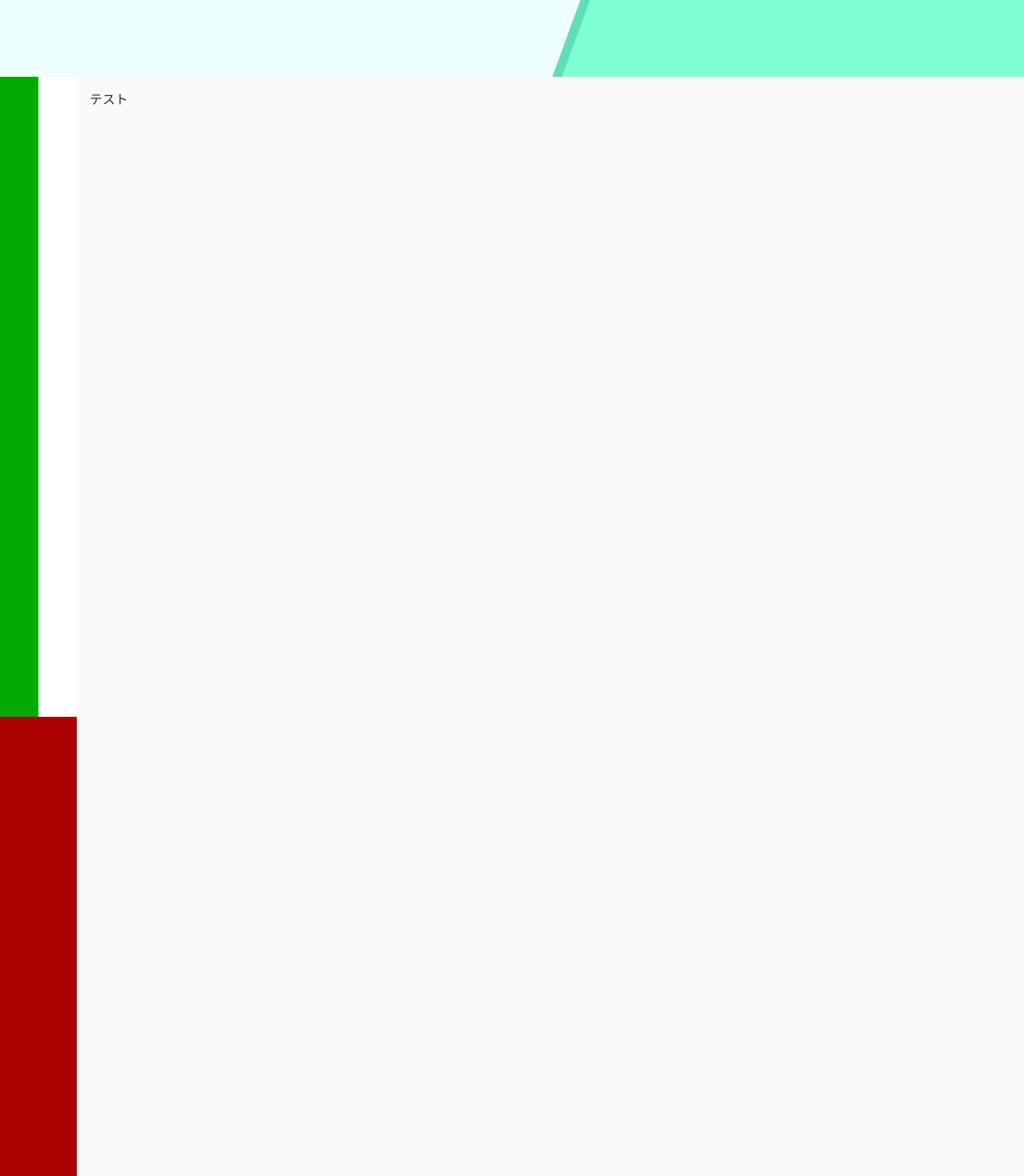
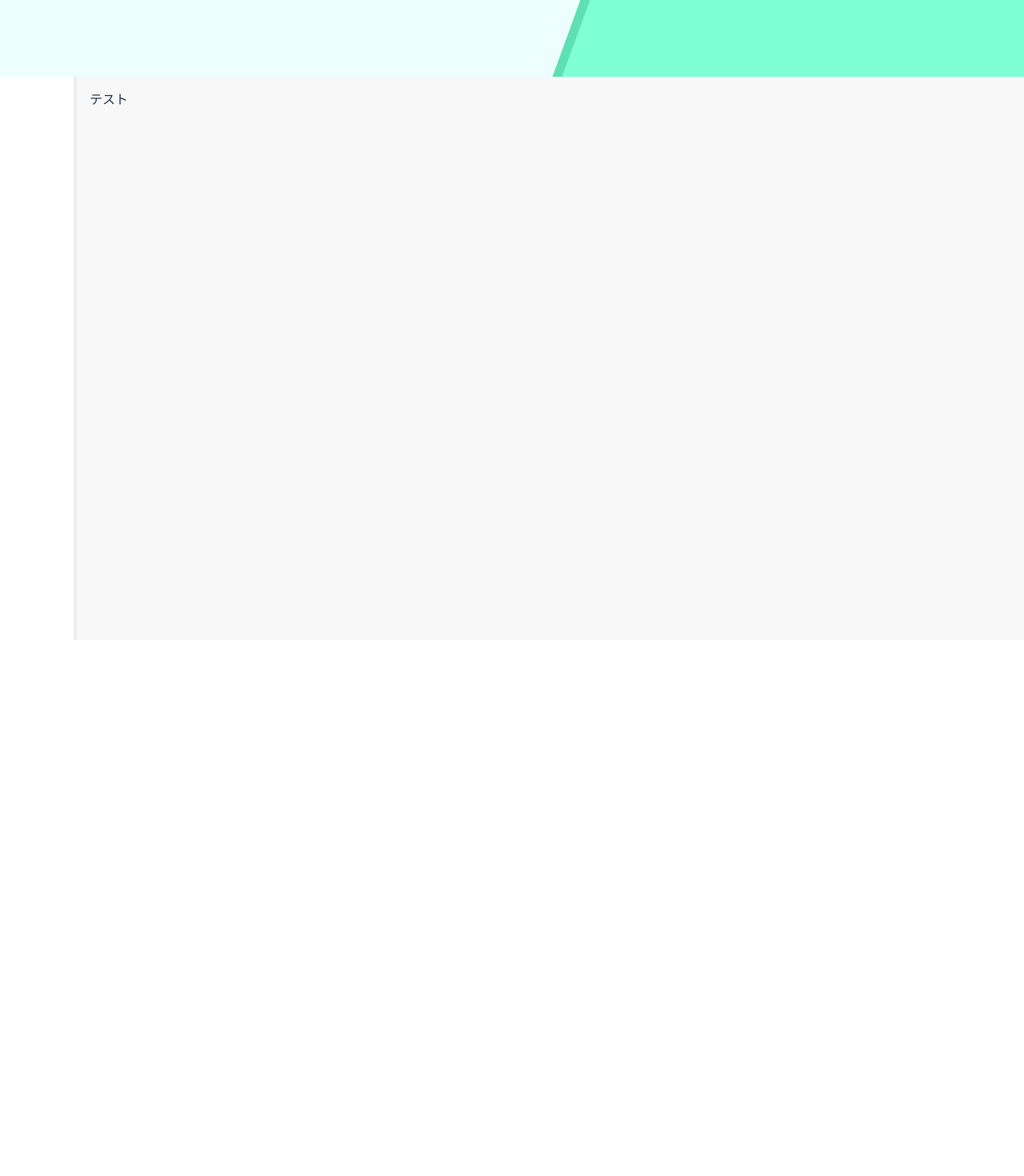
Before and after one commit to gaaaami0307/React_BB, a React (Vite) app in the folder react_bb_app/: page / in a window 1280 px wide. Shown: the top 1470 px of the page at 80% size. After the commit the page ends 800 px from the top, so only its background shows below. Built offline with nearby package versions, Linux system fonts and the light colour scheme.

Commit message:
fix design

```diff
--- a/react_bb_app/src/Outline.jsx
+++ b/react_bb_app/src/Outline.jsx
@@ -6,29 +6,20 @@ function Outline() {
       <header className="bg-[#edfffd] h-24 min-w-screen relative overflow-hidden">
       {/* 斜めの装飾 */}
       <div className="absolute right-0 top-0 w-1/2 h-full bg-[#7fffd4]
-          transform skew-x-[-20deg] translate-x-20 z-10"></div>
+          transform skew-x-[-20deg] translate-x-20 z-100"></div>
       <div className="absolute right-0 top-0 w-1/2 h-full bg-[#5fdfb4]
-        transform skew-x-[-20deg] translate-x-17 z-0"></div>
+        transform skew-x-[-20deg] translate-x-17 z-90"></div>
 
     </header>
 
       <div className="flex flex-1">
         {/* サイドバー */}
-        <aside className="bg-white w-24">
-
-          <div className="w-12 bg-[#00aa00] min-h-screen">
-
-          </div>
-
-          {/* 影枠 */}
-          <div className="w-24 bg-[#aa0000] min-h-screen">
-
-          </div>
-
+        <aside className="bg-[#ffffff] w-24 max-h-screen relative z-100 overflow-hidden">
+          <div className="absolute bg-[#eeeeee] left-23 w-2 h-full z-110"></div>
         </aside>
 
         {/* メインコンテンツ */}
-        <main className="flex-1 bg-[#fafafa] p-4">
+        <main className="flex-1 bg-[#f8f8f8] p-4">
           テスト
         </main>
       </div>
```
